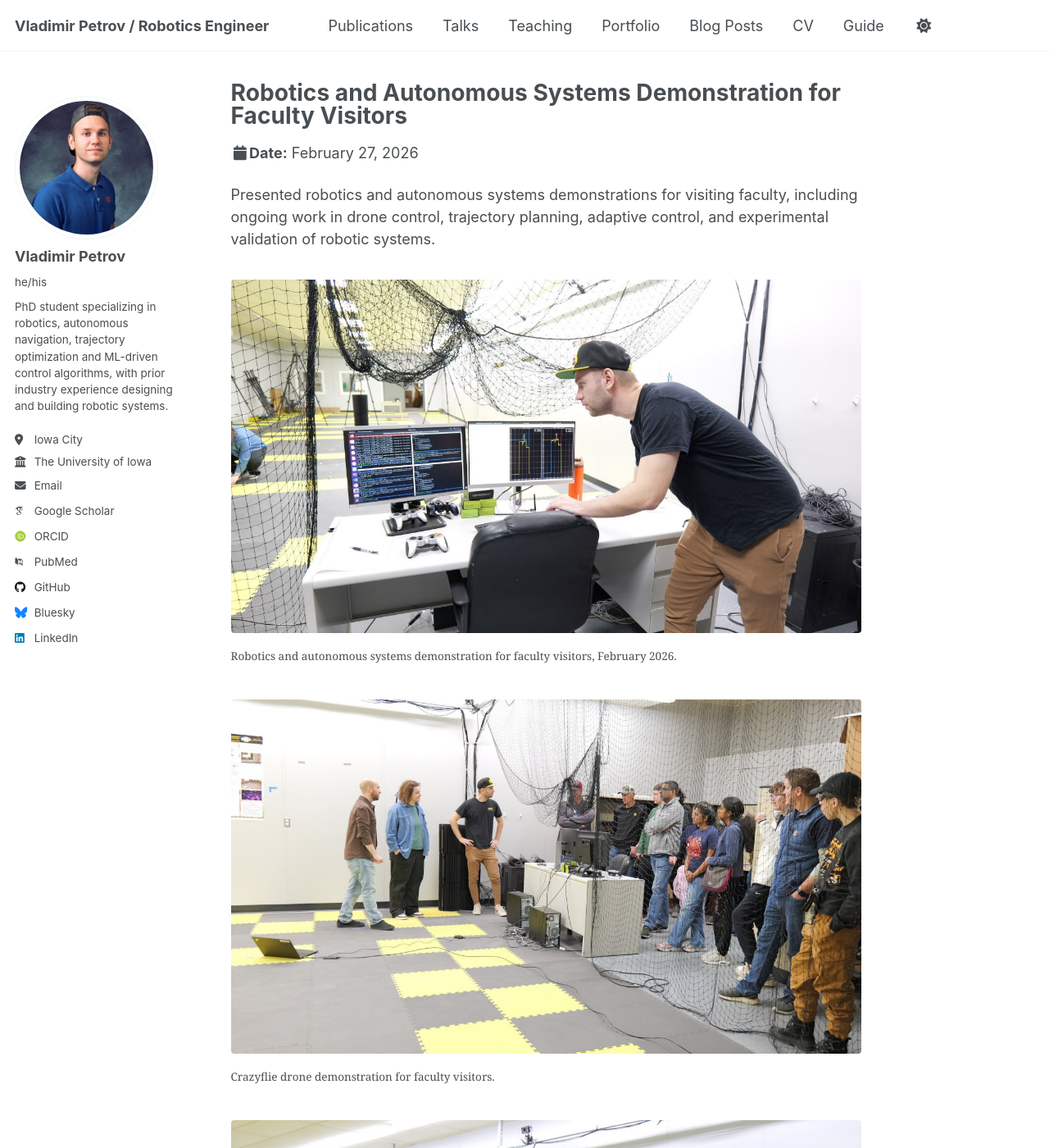
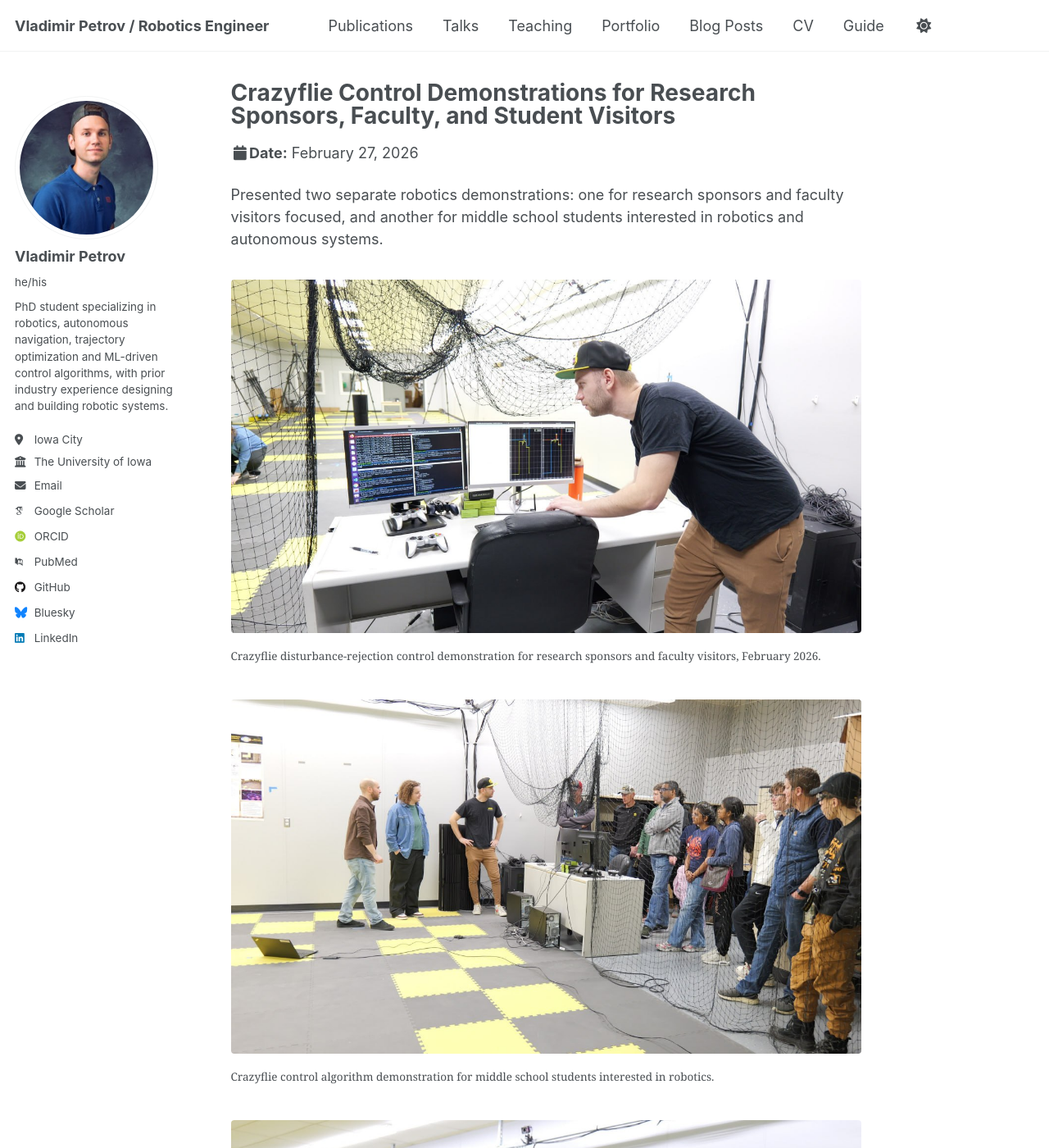
Before and after one commit to wladimirpetrov/wladimirpetrov.github.io, a Jekyll site: the page built from _talks/2026-02-27-professors-demo.md, in a window 1280 px wide and 1400 px high. Shown: the whole window at 82% size. Built offline with Jekyll 4.4.1, drawn with Linux system fonts in a browser that asks for light colours; some web fonts are replaced.

Commit message:
done with talks segment

```diff
--- a/_talks/2026-02-27-professors-demo.md
+++ b/_talks/2026-02-27-professors-demo.md
@@ -1,23 +1,23 @@
 ---
-title: "Robotics and Autonomous Systems Demonstration for Faculty Visitors"
+title: "Crazyflie Control Demonstrations for Research Sponsors, Faculty, and Student Visitors"
 collection: talks
 type: "Lab Demonstration"
 permalink: /talks/2026-02-27-professors-demo
-venue: "Faculty Research Demonstration"
+venue: "Robotics Research and STEM Outreach Demonstrations"
 date: 2026-02-27
 location: "University of Iowa, Iowa City, IA, USA"
 ---
 
-Presented robotics and autonomous systems demonstrations for visiting faculty, including ongoing work in drone control, trajectory planning, adaptive control, and experimental validation of robotic systems.
+Presented two separate robotics demonstrations: one for research sponsors and faculty visitors focused, and another for middle school students interested in robotics and autonomous systems.
 
 <figure>
-  <img src="/images/talks/2026_1.jpeg" alt="Robotics and autonomous systems demonstration for faculty visitors">
-  <figcaption>Robotics and autonomous systems demonstration for faculty visitors, February 2026.</figcaption>
+  <img src="/images/talks/2026_1.jpeg" alt="Crazyflie disturbance-rejection control demonstration for research sponsors and faculty visitors">
+  <figcaption>Crazyflie disturbance-rejection control demonstration for research sponsors and faculty visitors, February 2026.</figcaption>
 </figure>
 
 <figure>
-  <img src="/images/talks/2026_2.jpeg" alt="Crazyflie drone demonstration for faculty visitors">
-  <figcaption>Crazyflie drone demonstration for faculty visitors.</figcaption>
+  <img src="/images/talks/2026_2.jpeg" alt="Crazyflie control algorithm demonstration for middle school students interested in robotics">
+  <figcaption>Crazyflie control algorithm demonstration for middle school students interested in robotics.</figcaption>
 </figure>
 
 <figure>
```
